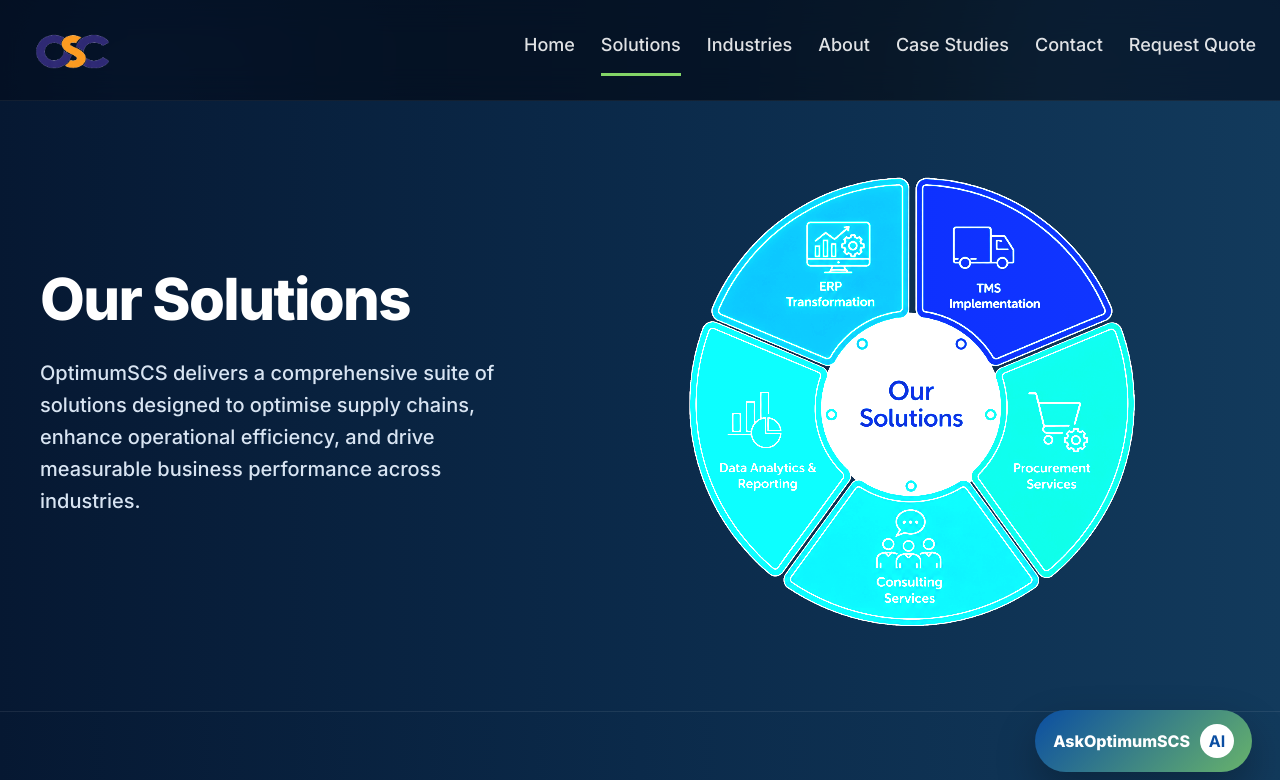
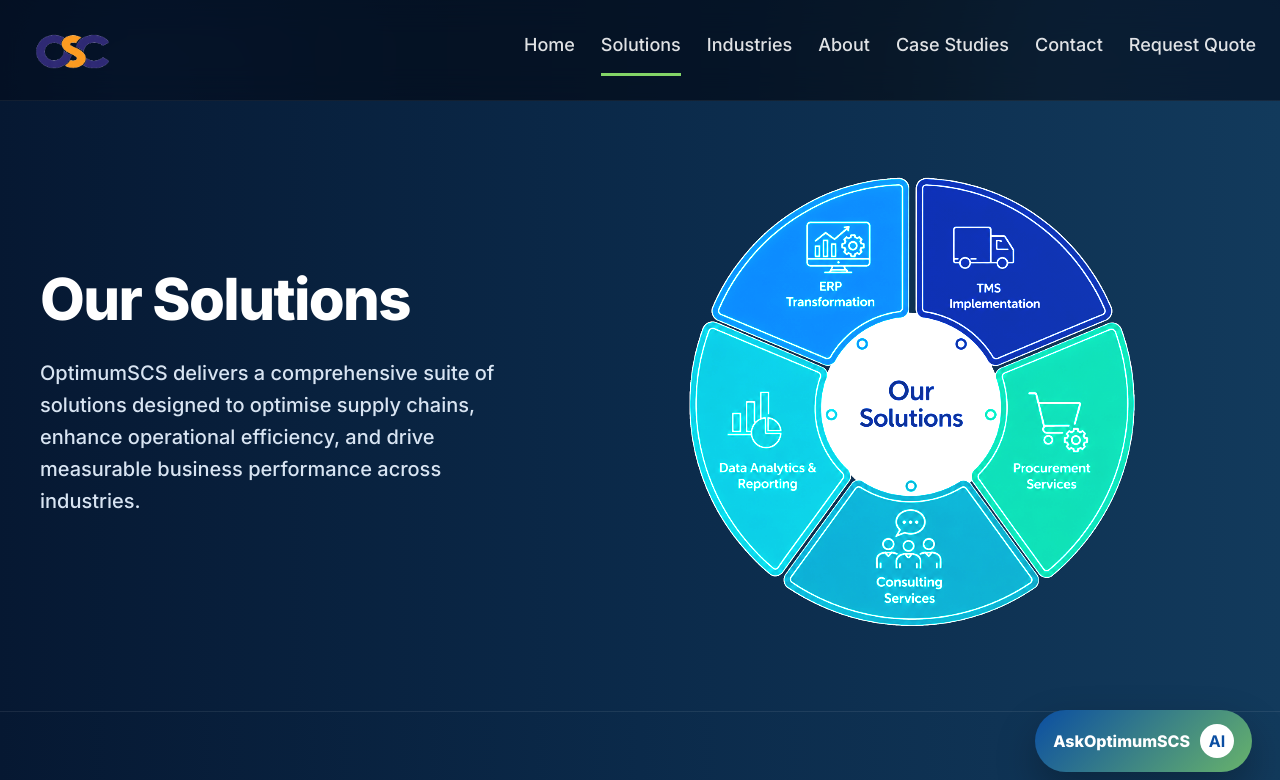
Before and after one commit to kuhamba-tech/optimumscs, a React (Vite) app: page /solutions in a window 1280 px wide. Shown: the top 780 px of the page. Built offline with nearby package versions, Linux system fonts and the light colour scheme.

Commit message:
Match Our Solutions filter to ERP Transformation settings for consistent clarity
Co-Authored-By: Claude Sonnet 4.6 <noreply@anthropic.com>

```diff
--- a/src/pages/SolutionsPage.css
+++ b/src/pages/SolutionsPage.css
@@ -49,7 +49,7 @@
   display: block;
   border-radius: 0;
   mix-blend-mode: screen;
-  filter: brightness(1.35) saturate(1.7) contrast(1.6);
+  filter: contrast(1.6) saturate(1.5) brightness(1.1);
   opacity: 1;
   -webkit-mask-image: none;
   mask-image: none;
```
